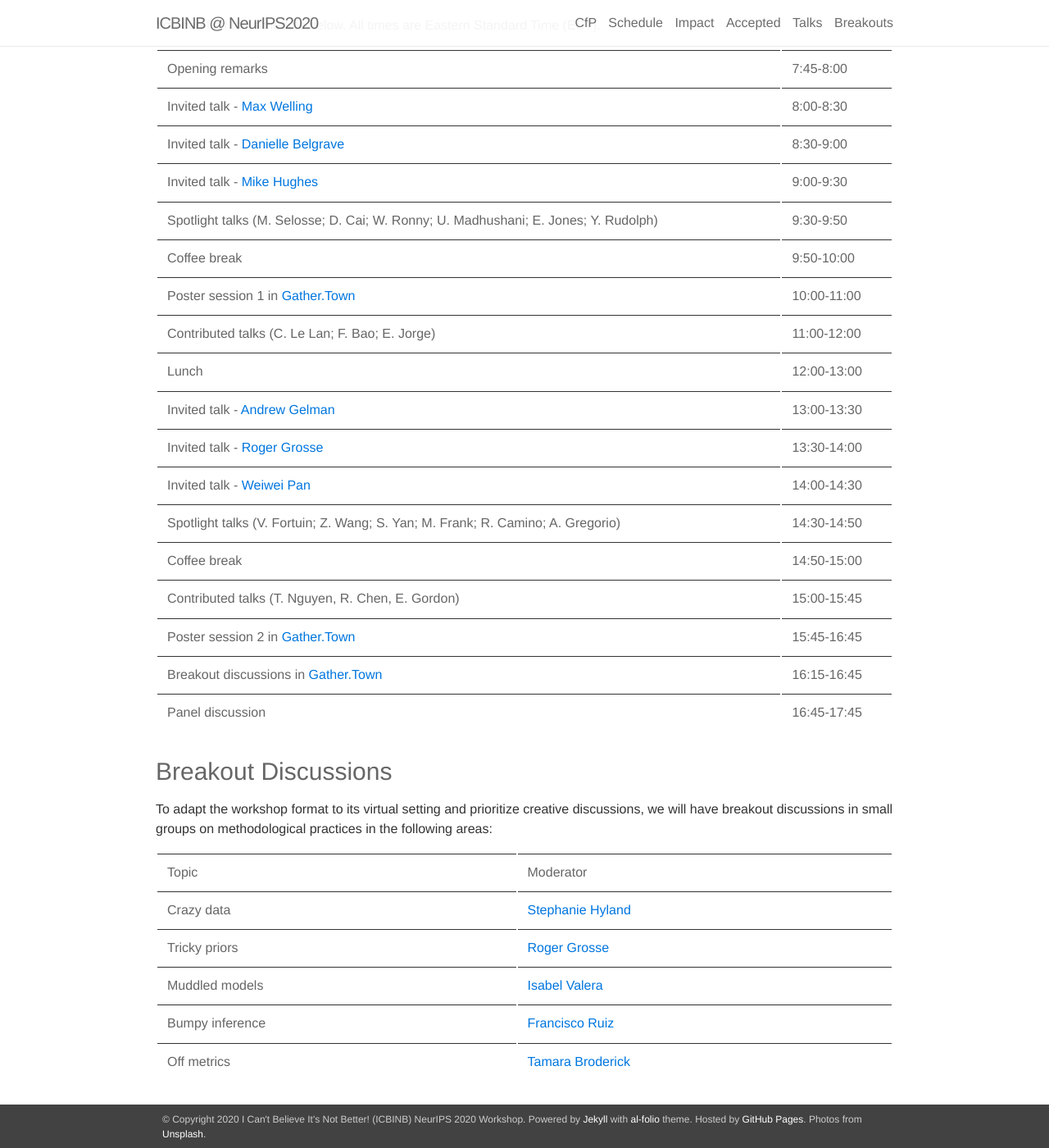
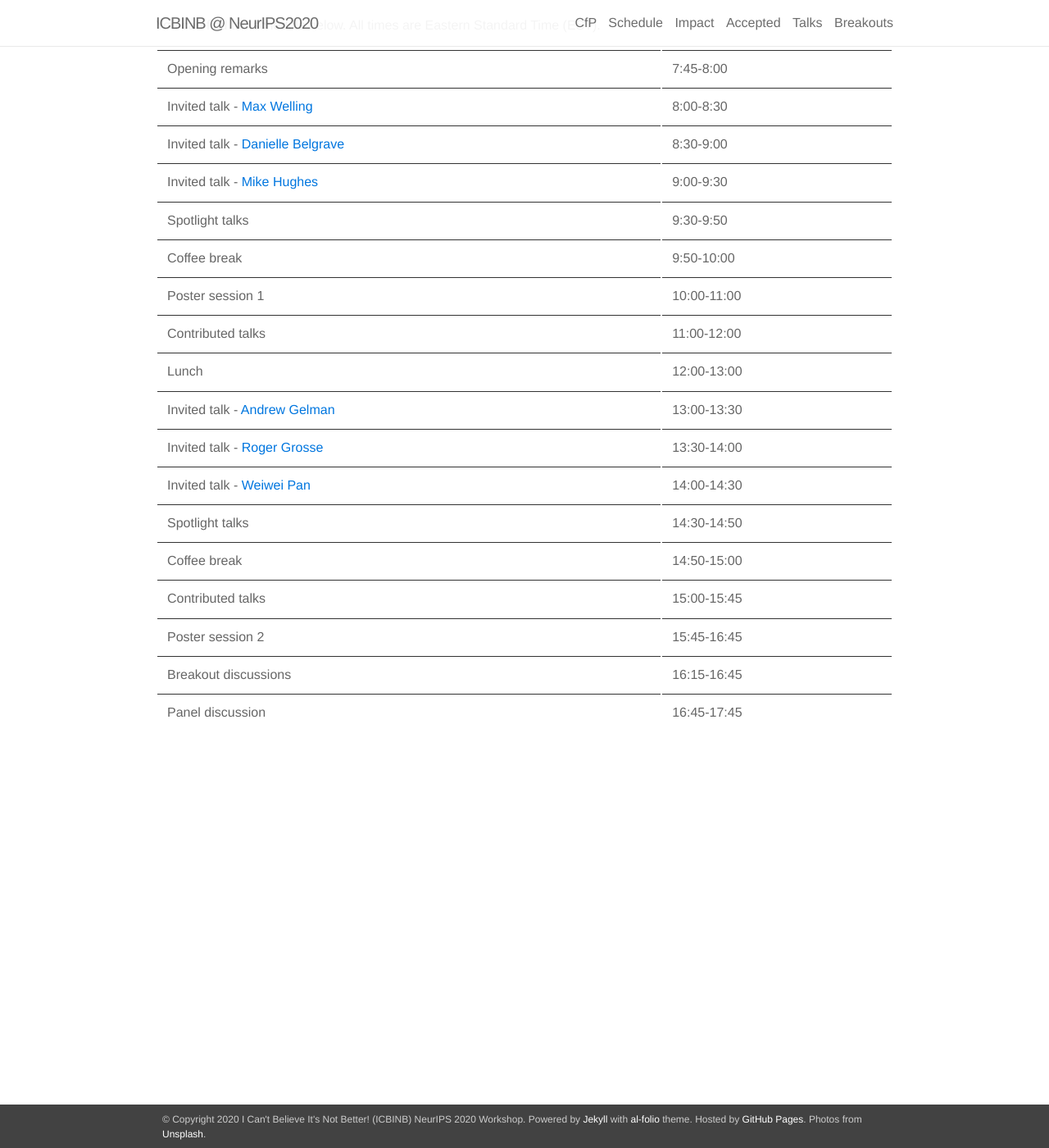
Before and after one commit to ml-retrospectives/icml2020, a Jekyll site: the page built from _pages/02_schedule.md, in a window 1280 px wide and 1400 px high, scrolled down 557 px. Shown: the whole window at 82% size. Built offline with Jekyll 4.4.1, drawn with Linux system fonts in a browser that asks for light colours; nearby versions of some CDN libraries.

Commit message:
adding schedue changes

```diff
--- a/_pages/02_schedule.md
+++ b/_pages/02_schedule.md
@@ -17,29 +17,17 @@ You can find the schedule below. All times are Eastern Standard Time (EST).
 | Invited talk - [Max Welling](https://staff.fnwi.uva.nl/m.welling/)         | 8:00-8:30|
 | Invited talk - [Danielle Belgrave](https://www.microsoft.com/en-us/research/people/dabelgra/)    | 8:30-9:00 |
 | Invited talk - [Mike Hughes](https://www.michaelchughes.com/)         | 9:00-9:30 |
-| Spotlight talks (M. Selosse; D. Cai; W. Ronny; U. Madhushani; E. Jones; Y. Rudolph)                       | 9:30-9:50 |
+| Spotlight talks                       | 9:30-9:50 |
 | Coffee break                          | 9:50-10:00 |
-| Poster session 1 in [Gather.Town](https://gather.town/app/5163xhrHdSWrUZsG/ICBINB)                         | 10:00-11:00 |
-| Contributed talks (C. Le Lan; F. Bao; E. Jorge) | 11:00-12:00 |
+| Poster session 1                          | 10:00-11:00 |
+| Contributed talks                          | 11:00-12:00 |
 | Lunch                          | 12:00-13:00 |
 | Invited talk - [Andrew Gelman](http://www.stat.columbia.edu/~gelman/) | 13:00-13:30 |
 | Invited talk - [Roger Grosse](https://www.cs.toronto.edu/~rgrosse/) | 13:30-14:00 |
 | Invited talk - [Weiwei Pan](https://iacs.seas.harvard.edu/people/weiwei-pan) | 14:00-14:30 |
-| Spotlight talks (V. Fortuin; Z. Wang; S. Yan; M. Frank; R. Camino; A. Gregorio)                       | 14:30-14:50 |
+| Spotlight talks                       | 14:30-14:50 |
 | Coffee break                          | 14:50-15:00 |
-| Contributed talks (T. Nguyen, R. Chen, E. Gordon)   | 15:00-15:45 |
-| Poster session 2 in [Gather.Town](https://gather.town/app/5163xhrHdSWrUZsG/ICBINB)                     | 15:45-16:45 |
-| Breakout discussions in [Gather.Town](https://gather.town/app/5163xhrHdSWrUZsG/ICBINB)                 | 16:15-16:45 |
+| Contributed talks                     | 15:00-15:45 |
+| Poster session 2                      | 15:45-16:45 |
+| Breakout discussions                  | 16:15-16:45 |
 | Panel discussion                      | 16:45-17:45 |
-
-### Breakout Discussions
-
-To adapt the workshop format to its virtual setting and prioritize creative discussions, we will have breakout discussions in small groups on methodological practices in the following areas:
-
-
-| Topic         | Moderator |
-| Crazy data        | [Stephanie Hyland](https://sthy.land/pages/bio.html) |
-| Tricky priors         | [Roger Grosse](http://www.cs.toronto.edu/~rgrosse/) |
-| Muddled models      | [Isabel Valera](https://ivaleram.github.io/) |
-| Bumpy inference  | [Francisco Ruiz](https://franrruiz.github.io/)  |
-| Off metrics | [Tamara Broderick](https://people.csail.mit.edu/tbroderick/) |
```
